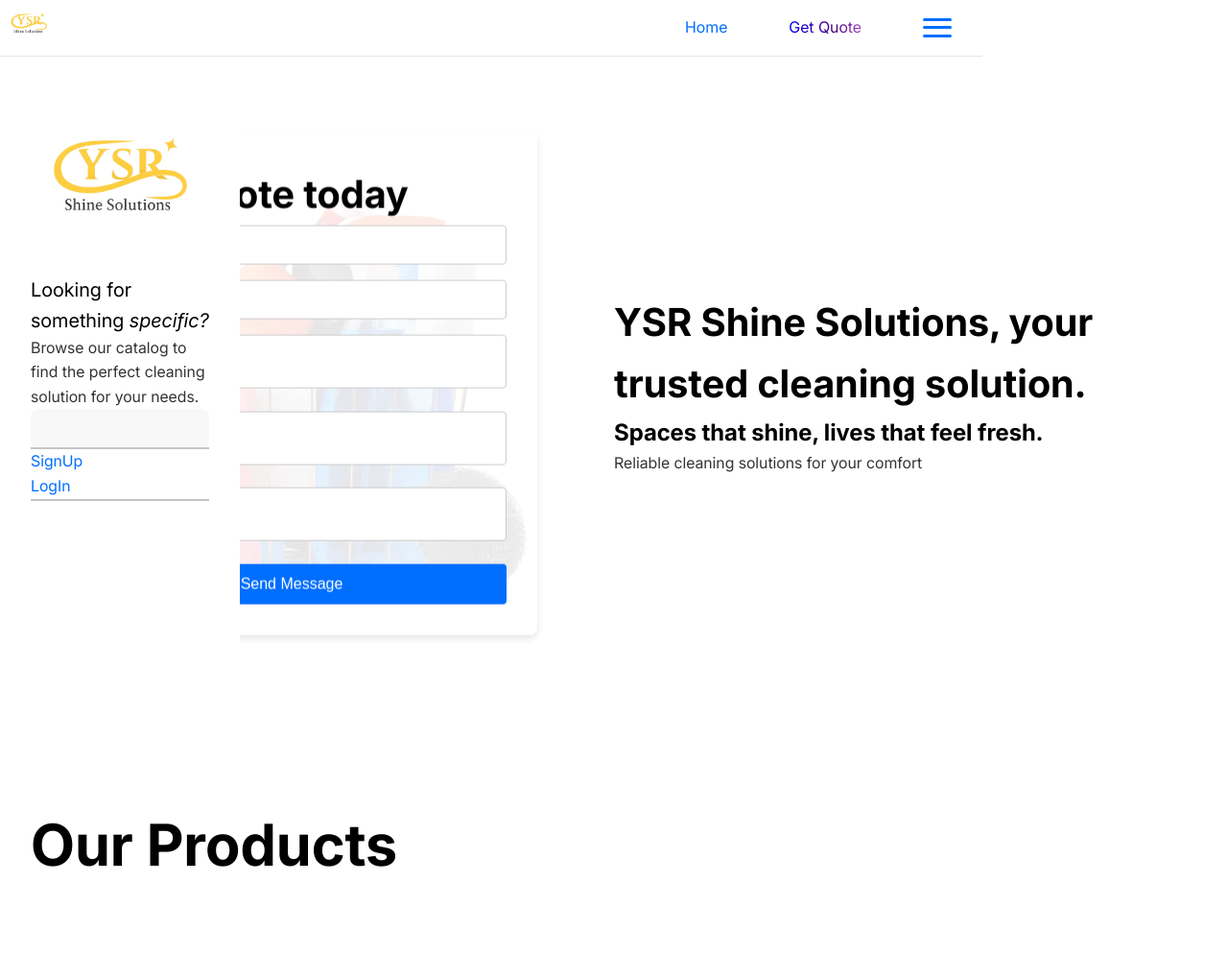
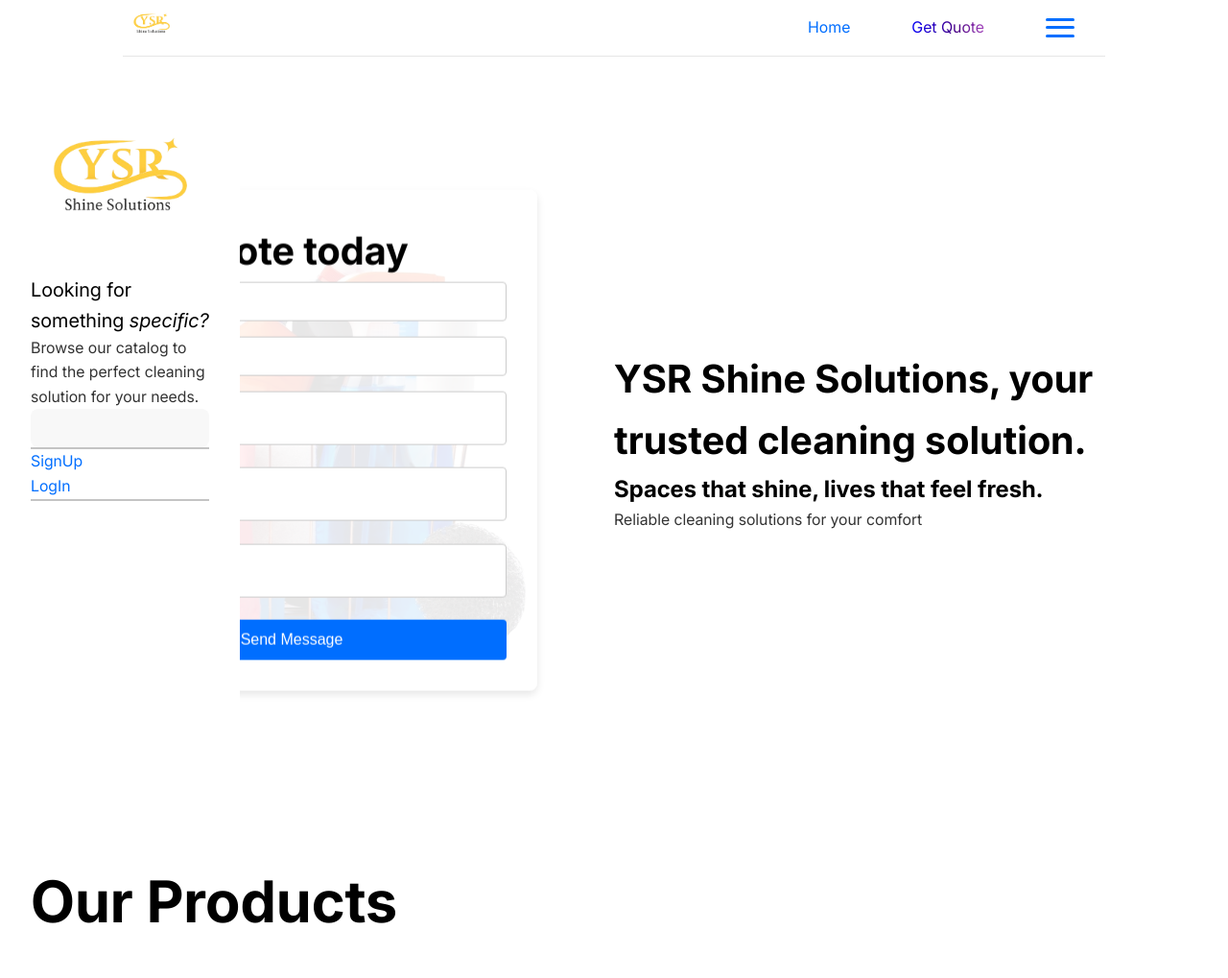
Before and after one commit to Charcoal4768/YSR, a Flask app: page / in a window 1280 px wide. Shown: the whole page at 96% size. Before the commit the page ends 903 px from the top, so only its background shows below. Run offline with Flask 3, Linux system fonts and the light colour scheme; data that the repository does not hold is empty; some libraries are stand-ins or nearby versions.

Commit message:
Fixed minor UI bugs

```diff
--- a/mainSite/static/styles.css
+++ b/mainSite/static/styles.css
@@ -14,6 +14,10 @@
     margin: 0;
     padding: 0;
     box-sizing: border-box;
+    /* outline: 1px solid red; */
+}
+html{
+    overflow-x: hidden;
 }
 body {
     font-family: 'Inter', sans-serif;
@@ -37,7 +41,7 @@
 nav {
     background-color: transparent;
     display: flex;
-    position: fixed;
+    position: sticky;
     top: 0;
     z-index: 1000;
     width: 80%;
@@ -51,6 +55,7 @@
     margin-left: auto;
 }
 nav.scrolled{
+    position: sticky;
     width: 100%;
     background-color: #ffffff;
     box-shadow: 0 2px 4px rgba(0, 0, 0, 0.1);
@@ -260,13 +265,14 @@
 
 
 .pageLander{
-    width: 100vw;
+    width: 100%;
     height: 100vh;
 }
 .paneLayout{
     display: flex;
     width: 100%;
     height: 100%;
+    overflow-x: hidden;
 }
 .paneLayout > div {
     flex: 1;
@@ -317,6 +323,7 @@
     position: absolute;
     top: 50%;
     transform: translateY(-50%);
+    max-width: 100%;
     width: auto;
     height: auto;
 }
@@ -736,6 +743,7 @@
     }
     .productCard{
         flex-direction: column;
+        /* width: 80%; */
     }
     .prodContainer.visible{
         background-color: #eeeeee;
--- a/mainSite/templates/home.html
+++ b/mainSite/templates/home.html
@@ -8,9 +8,9 @@
 <script src="{{ url_for('static', filename='home.js') }}"></script>
 {% endblock %}
 {% block content %}
-<div class="pageLander shine">
+<div class="pageLander">
     <div class="paneLayout">
-        <div class="animate up rel secondary smaller">
+        <div class="animate up secondary smaller">
             <div class="contactForm" id="Quote-form">
                 <form method="post">
                     <div class="heading animate up">Get a Quote today</div>
```
Also changed, not shown: mainSite/static/default_images/test.png.
